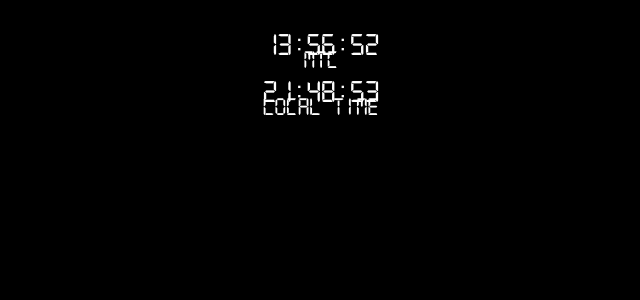
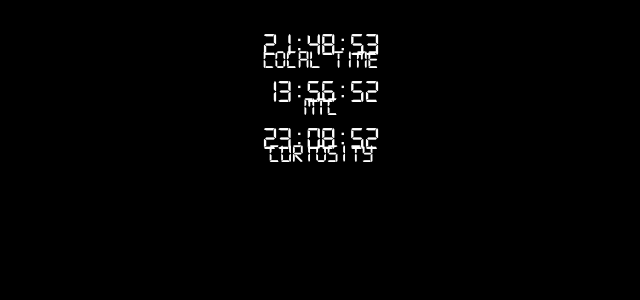
Before and after one commit to dathanb/mars-clock, a React (Create React App) app: page / in a window 1280 px wide. Shown: the top 300 px of the page, without its empty margins (319-959 px from the left). Built offline with nearby package versions, Linux system fonts and the light colour scheme.

Commit message:
Differentiate Curiosity time and MTC

```diff
--- a/src/App.js
+++ b/src/App.js
@@ -1,20 +1,18 @@
 import React from 'react';
 import './App.css';
 import {Timer} from './Timer';
-import {MarsClock} from './MarsCalendar';
+import {CuriosityClock, MtcClock} from './MarsCalendar';
 import {EarthClock} from './EarthCalendar';
 
 function App() {
     return (
         <div className="App">
             <Timer/>
-            <MarsClock
-                name={"MTC"}
-                longitude={222.6}
+            <EarthClock
+                name={"Local Time"}
             />
-            <EarthClock
-                name={"Earth"}
-            />
+            <MtcClock />
+            <CuriosityClock />
         </div>
     );
 }
--- a/src/DebugView/DebugView.jsx
+++ b/src/DebugView/DebugView.jsx
@@ -7,7 +7,7 @@
     const { datetime } = this.props;
     const marsTime = new MarsTime(datetime);
 
-    return <div>
+    return <div className={"clock"}>
       <div>Date: {String(marsTime.date)}</div>
       <div>Unix Epoch Millis: {marsTime.millis}</div>
       <div>JD<sub>UT</sub>: {DebugView.formatNumber(marsTime.jut)}</div>
--- /dev/null
+++ b/src/MarsCalendar/CuriosityClock.js
@@ -0,0 +1,34 @@
+import React from 'react';
+import PropTypes from 'prop-types';
+import { connect } from 'react-redux';
+import {Clock} from '../Clock';
+
+/**
+ * A clock that displays the local true solar time at the Curiosity Rover
+ */
+class CuriosityClock extends React.Component {
+    render() {
+        const { curiosityTime } = this.props;
+        console.log("curiosityTime: " + curiosityTime)
+        return <Clock
+            clockName="Curiosity"
+            clockTime={curiosityTime}
+        />;
+    }
+}
+
+CuriosityClock.propTypes = {
+    curiosityTime: PropTypes.number,
+};
+
+function mapStateToProps(state) {
+    return {
+        curiosityTime: state.marsCalendar.curiosityTime
+    };
+}
+
+const ConnectedCuriosityClock = connect(mapStateToProps)(CuriosityClock);
+
+export {
+    ConnectedCuriosityClock as CuriosityClock
+};
--- a/src/MarsCalendar/MarsClock.js
+++ /dev/null
@@ -1,35 +0,0 @@
-import React from 'react';
-import PropTypes from 'prop-types';
-import { connect } from 'react-redux';
-import {Clock} from '../Clock';
-
-/**
- * A clock that displays MTC (Mars Coordinated Time).
- */
-class MarsClock extends React.Component {
-    render() {
-        const { name, marsTime } = this.props;
-        return <Clock
-            clockName={name}
-            clockTime={marsTime.mtc}
-        />;
-    }
-}
-
-MarsClock.propTypes = {
-    marsTime: PropTypes.object,
-    name: PropTypes.string,
-    longitude: PropTypes.number
-};
-
-function mapStateToProps(state) {
-    return {
-        marsTime: state.marsCalendar.marsTime
-    };
-}
-
-const ConnectedMarsClock = connect(mapStateToProps)(MarsClock);
-
-export {
-    ConnectedMarsClock as MarsClock
-};
--- /dev/null
+++ b/src/MarsCalendar/MtcClock.js
@@ -0,0 +1,33 @@
+import React from 'react';
+import PropTypes from 'prop-types';
+import { connect } from 'react-redux';
+import {Clock} from '../Clock';
+
+/**
+ * A clock that displays MTC (Mars Coordinated Time).
+ */
+class MtcClock extends React.Component {
+    render() {
+        const { mtc } = this.props;
+        return <Clock
+            clockName="MTC"
+            clockTime={mtc}
+        />;
+    }
+}
+
+MtcClock.propTypes = {
+    curiosityTime: PropTypes.number,
+};
+
+function mapStateToProps(state) {
+    return {
+        mtc: state.marsCalendar.mtc
+    };
+}
+
+const ConnectedMtcClock = connect(mapStateToProps)(MtcClock);
+
+export {
+    ConnectedMtcClock as MtcClock
+};
--- a/src/MarsCalendar/index.js
+++ b/src/MarsCalendar/index.js
@@ -1,9 +1,11 @@
 import { MarsTime } from './MarsTime';
-import { MarsClock } from './MarsClock';
+import { MtcClock } from './MtcClock';
+import { CuriosityClock } from './CuriosityClock';
 import { reducer } from './reducer';
 
 export {
     MarsTime,
-    MarsClock,
+    MtcClock,
+    CuriosityClock,
     reducer
 };
--- a/src/MarsCalendar/reducer.js
+++ b/src/MarsCalendar/reducer.js
@@ -2,7 +2,8 @@
 import { MarsTime } from './MarsTime';
 
 const INITIAL_STATE = {
-    marsTime: new MarsTime(new Date())
+    marsTime: new MarsTime(new Date()),
+    curiosityTime: 0
 };
 
 function reducer(state, action) {
@@ -11,8 +12,11 @@
     }
     switch(action.type) {
         case TIME_UPDATED:
+            let marsTime = new MarsTime(action.payload);
             return {
-                marsTime: new MarsTime(action.payload)
+                marsTime: marsTime,
+                mtc: marsTime.mtc,
+                curiosityTime: marsTime.trueSolarTimeAtLongitude(-137.4)
             };
         default:
             return state;
```
